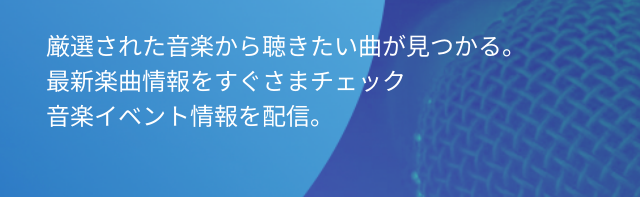
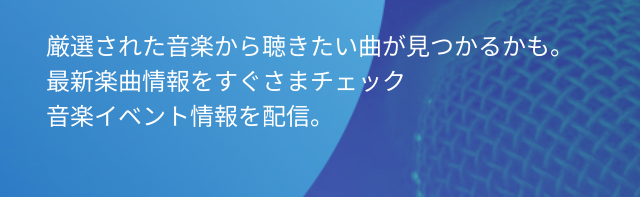
Before and after one commit to AK-Suizu/spotify, a plain HTML site: page index.html in a window 1280 px wide. Shown: the part 841-1038 px from the top of the page, 25-665 px from the left. Drawn offline with nearby package versions, Linux system fonts and the light colour scheme.

Commit message:
テキストを変更

```diff
--- a/index.html
+++ b/index.html
@@ -76,7 +76,7 @@
           音楽の楽しさを簡単に。
         </div>
         <div class="free-text">
-          厳選された音楽から聴きたい曲が見つかる。<br>
+          厳選された音楽から聴きたい曲が見つかるかも。<br>
           最新楽曲情報をすぐさまチェック<br>
           音楽イベント情報を配信。
         </div>
```
